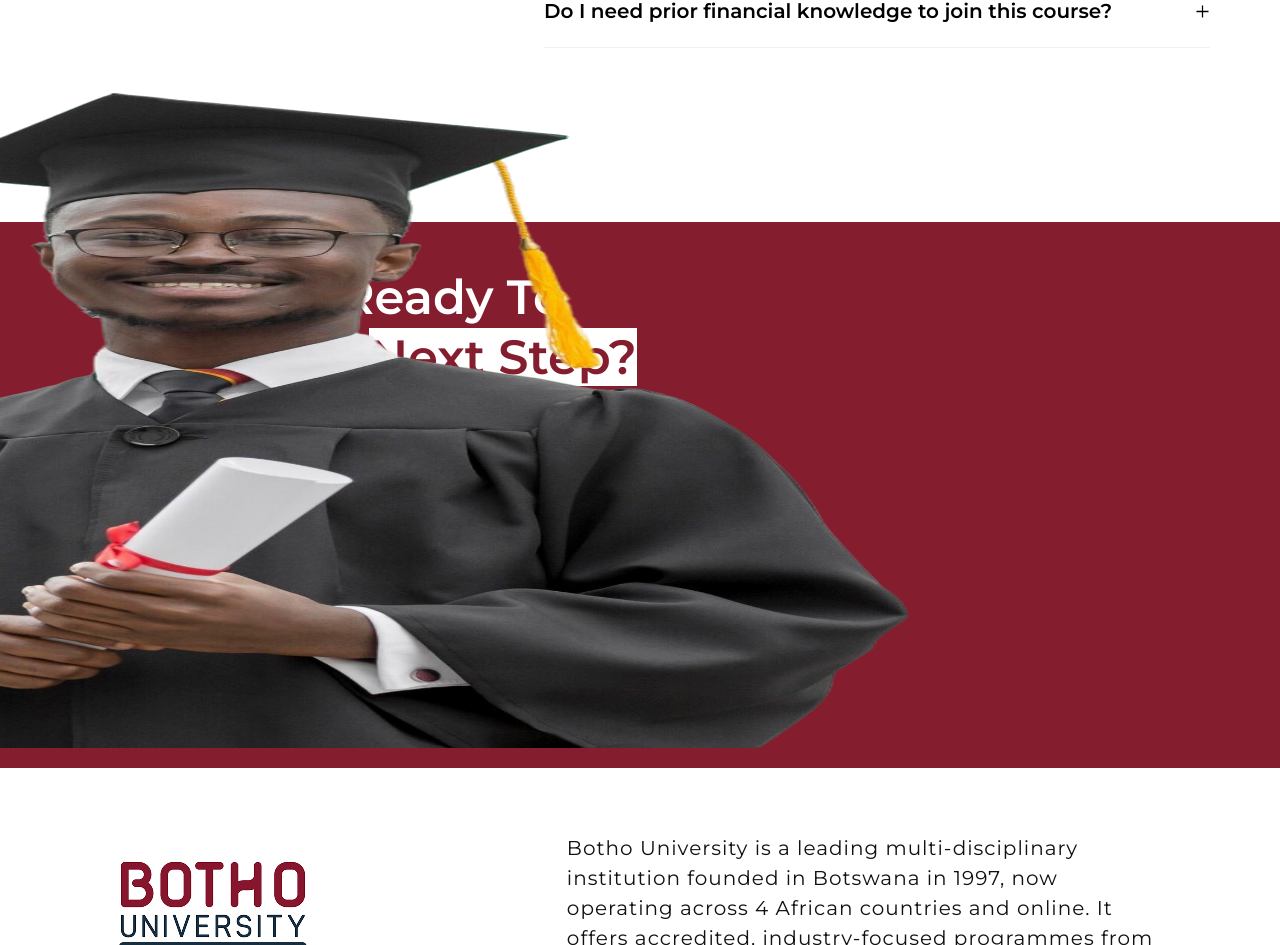
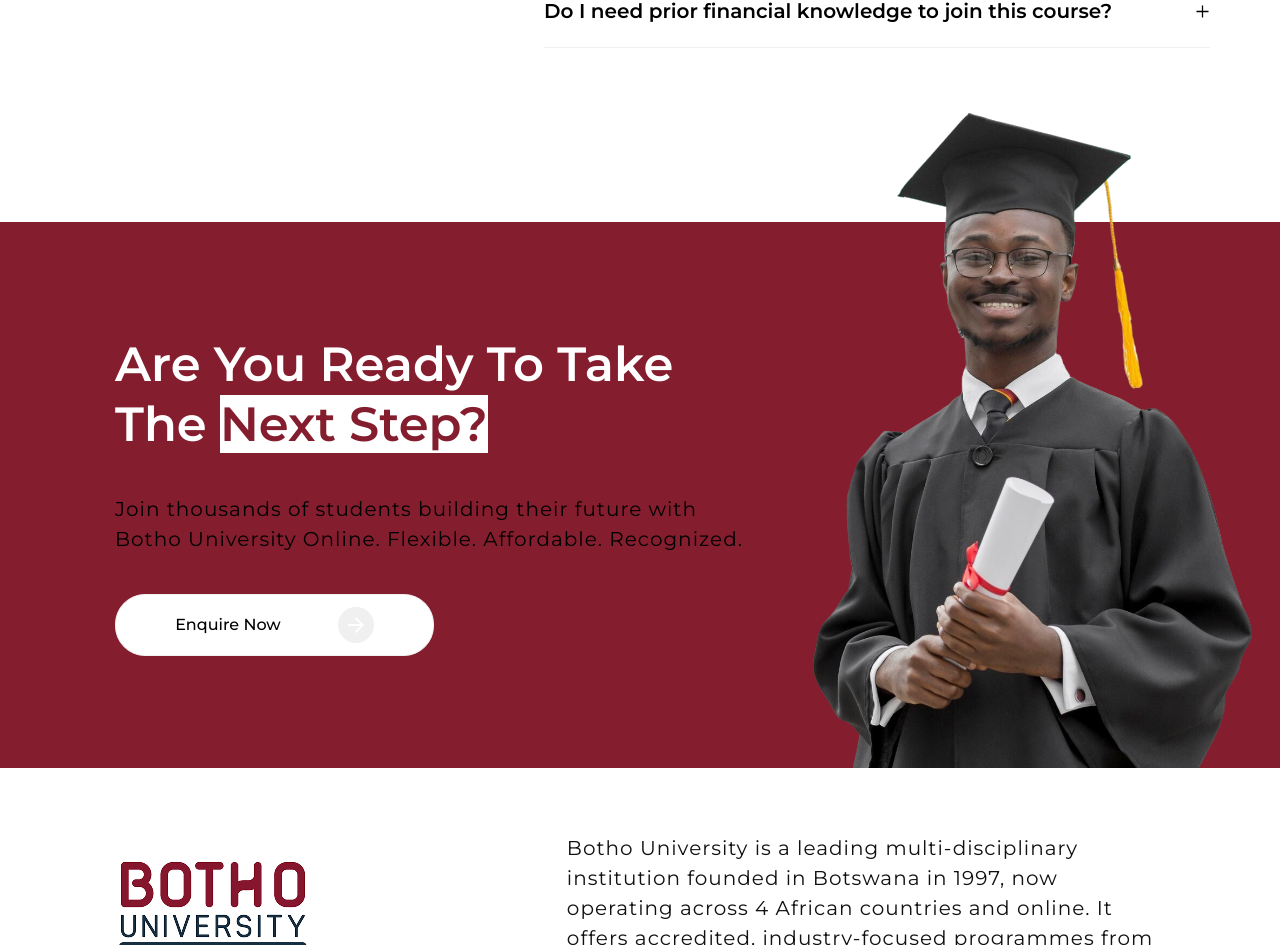
Before and after one commit to purfull/web-app-library, a React (Vite) app: page / in a window 1280 px wide. Shown: the part 5048-5993 px from the top of the page. Built offline with nearby package versions, Linux system fonts and the light colour scheme.

Commit message:
8/7 pushed

```diff
--- a/src/components/banner/bannersection.css
+++ b/src/components/banner/bannersection.css
@@ -1,7 +1,7 @@
 /* Extra small devices (phones, 600px and down) */
 @media only screen and (max-width: 600px) {
-  main {
-    width: 90%;
+  .main {
+    width: 100%;
   }
   .banner-container {
     display: grid;
@@ -13,10 +13,6 @@
     background-color: white;
   }
 
-  /* .primary-heading.wh {
-    color: white;
-    padding: 15px 0;
-  } */
   .primary-button {
     width: 70%;
   }
@@ -105,7 +101,7 @@
 }
 
 /* Small devices (portrait tablets, 600px and up) */
-@media only screen and (min-width: 600px) {
+/* @media only screen and (min-width: 600px) {
   .banner-container {
     height: auto;
     display: grid;
@@ -157,11 +153,11 @@
     height: auto;
     position: relative;
   }
-}
+} */
 
 /* Medium devices (landscape tablets, 768px and up) */
 @media only screen and (min-width: 768px) {
-  .banner-container {
+  /* .banner-container {
     height: 520px;
   }
 
@@ -191,79 +187,7 @@
     background-color: #f0f0f0;
     padding: 6px;
     border-radius: 50%;
-  }
-}
-
-/* Large devices (laptops/desktops, 992px and up) */
-@media only screen and (min-width: 992px) {
-  .banner-container {
-    height: 656px;
-  }
-
-  .empty {
-    height: 110px;
-  }
-
-  .primary-heading.white {
-    font-size: 2.5rem;
-    padding: 10px 0;
-  }
-
-  .primary-button {
-    width: 50%;
-  }
-
-  .arrow-icon-banner {
-    background-color: #841d2e;
-    padding: 6px;
-    border-radius: 50%;
-  }
-
-  .secondary-paragraph {
-    color: white;
-    line-height: 150%;
-    letter-spacing: 1px;
-  }
-
-  .coloured-bg {
-    background-color: #841d2e;
-    display: grid;
-    grid-template-columns: repeat(2, 1fr);
-    grid-column-gap: 10px;
-    height: 546px;
-    position: relative;
-  }
-
-  .left {
-    padding-left: 100px;
-    margin: 15px;
-    display: flex;
-    flex-direction: column;
-    justify-content: center;
-    color: white;
-    gap: 40px;
-  }
-
-  .right {
-    display: flex;
-    align-items: flex-end;
-    justify-content: space-around;
-    height: 100%;
-  }
-
-  .right img {
-    height: 656px;
-    position: absolute;
-  }
-  .bannerTwo {
-    background-color: #f0f0f0;
-    padding: 6px;
-    border-radius: 50%;
-  }
-}
-
-/* Extra large devices (large laptops and desktops, 1200px and up) */
-@media only screen and (min-width: 1200px) {
+  } */
   .banner-container {
     display: grid;
     height: 656px;
@@ -334,6 +258,216 @@
     height: 665px;
     position: absolute;
   }
+}
+
+/* Large devices (laptops/desktops, 992px and up) */
+@media only screen and (min-width: 992px) {
+  /* .banner-container {
+    height: 656px;
+  }
+
+  .empty {
+    height: 110px;
+  }
+
+  .primary-heading.white {
+    font-size: 2.5rem;
+    padding: 10px 0;
+  }
+
+  .primary-button {
+    width: 50%;
+  }
+
+  .arrow-icon-banner {
+    background-color: #841d2e;
+    padding: 6px;
+    border-radius: 50%;
+  }
+
+  .secondary-paragraph {
+    color: white;
+    line-height: 150%;
+    letter-spacing: 1px;
+  }
+
+  .coloured-bg {
+    background-color: #841d2e;
+    display: grid;
+    grid-template-columns: repeat(2, 1fr);
+    grid-column-gap: 10px;
+    height: 546px;
+    position: relative;
+  }
+
+  .left {
+    padding-left: 100px;
+    margin: 15px;
+    display: flex;
+    flex-direction: column;
+    justify-content: center;
+    color: white;
+    gap: 40px;
+  }
+
+  .right {
+    display: flex;
+    align-items: flex-end;
+    justify-content: space-around;
+    height: 100%;
+  }
+
+  .right img {
+    height: 656px;
+    position: absolute;
+  }
+  .bannerTwo {
+    background-color: #f0f0f0;
+    padding: 6px;
+    border-radius: 50%;
+  } */
+
+  .banner-container {
+    display: grid;
+    height: 656px;
+  }
+
+  .empty {
+    height: 110px;
+    background-color: white;
+  }
+
+  .primary-heading.white {
+    color: white;
+    padding: 10px 0;
+  }
+
+  .primary-button {
+    width: 50%;
+  }
+
+  .arrow-icon-banner {
+    background-color: #841d2e;
+    padding: 6px;
+    border-radius: 50%;
+  }
+  .bannerTwo {
+    background-color: #f0f0f0;
+    padding: 6px;
+    border-radius: 50%;
+  }
+
+  .secondary-paragraph {
+    color: white;
+    line-height: 150%;
+    letter-spacing: 1px;
+  }
+
+  .coloured-bg {
+    background-color: #841d2e;
+    display: flex;
+    /* grid-template-columns: repeat(2, 1fr); */
+    /* grid-template-rows: 1fr; */
+    /* grid-column-gap: 10px;
+    grid-row-gap: 0px; */
+    height: 546px;
+    position: relative;
+  }
+
+  .left {
+    padding-left: 100px;
+    margin: 15px;
+    width: 50% !important;
+    display: flex;
+    flex-direction: column;
+    justify-content: center;
+    color: white;
+    gap: 40px;
+  }
+
+  .right {
+    display: flex;
+    align-items: flex-end;
+    justify-content: space-around;
+    height: 100%;
+    width: 50%;
+  }
+
+  .right img {
+    height: 665px;
+    position: absolute;
+  }
+}
+
+/* Extra large devices (large laptops and desktops, 1200px and up) */
+@media only screen and (min-width: 1200px) {
+  .banner-container {
+    display: grid;
+    height: 656px;
+  }
+
+  .empty {
+    height: 110px;
+    background-color: white;
+  }
+
+  .primary-heading.white {
+    color: white;
+    padding: 10px 0;
+  }
+
+  .primary-button {
+    width: 50%;
+  }
+
+  .arrow-icon-banner {
+    background-color: #841d2e;
+    padding: 6px;
+    border-radius: 50%;
+  }
+  .bannerTwo {
+    background-color: #f0f0f0;
+    padding: 6px;
+    border-radius: 50%;
+  }
+
+  .secondary-paragraph {
+    color: white;
+    line-height: 150%;
+    letter-spacing: 1px;
+  }
+
+  .coloured-bg {
+    background-color: #841d2e;
+    display: flex;
+
+    height: 546px;
+    position: relative;
+  }
+
+  .left {
+    padding-left: 100px;
+    margin: 15px;
+    width: 50% !important;
+    display: flex;
+    flex-direction: column;
+    justify-content: center;
+    color: white;
+    gap: 40px;
+  }
+
+  .right {
+    display: flex;
+    align-items: flex-end;
+    justify-content: space-around;
+    height: 100%;
+    width: 50%;
+  }
+
+  .right img {
+    height: 665px;
+    position: absolute;
+  }
 
   /* .shades {
     position: absolute;
--- a/src/components/courses/Courses.css
+++ b/src/components/courses/Courses.css
@@ -2,7 +2,7 @@
 @media only screen and (max-width: 600px) {
   .course-container {
     padding: 10px 20px;
-    padding-top: 5rem;
+    /* padding-top: 5rem; */
   }
   .titleBar {
     padding-bottom: 10px;
@@ -150,7 +150,7 @@
 @media only screen and (min-width: 600px) {
   .course-container {
     padding: 10px 20px;
-    padding-top: 5rem;
+    /* padding-top: 5rem; */
   }
   .titleBar {
     padding-bottom: 10px;
--- a/src/components/courses/Courses.jsx
+++ b/src/components/courses/Courses.jsx
@@ -26,7 +26,6 @@
   //   item.title.toLowerCase().includes(searchText.toLowerCase())
   // );
   const filteredCards = cardData; // show all cards regardless of search
-
 
   return (
     <div className="course-container" style={{ paddingTop: "12vh" }}>
```
